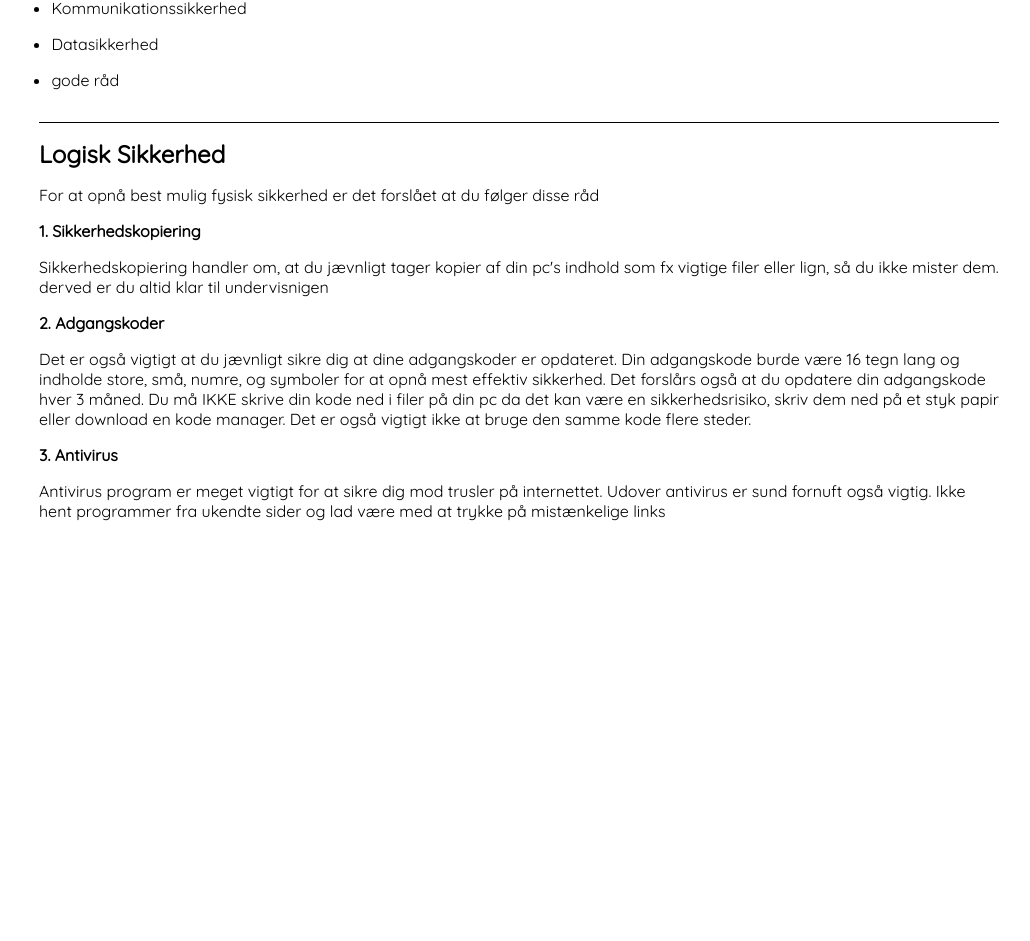
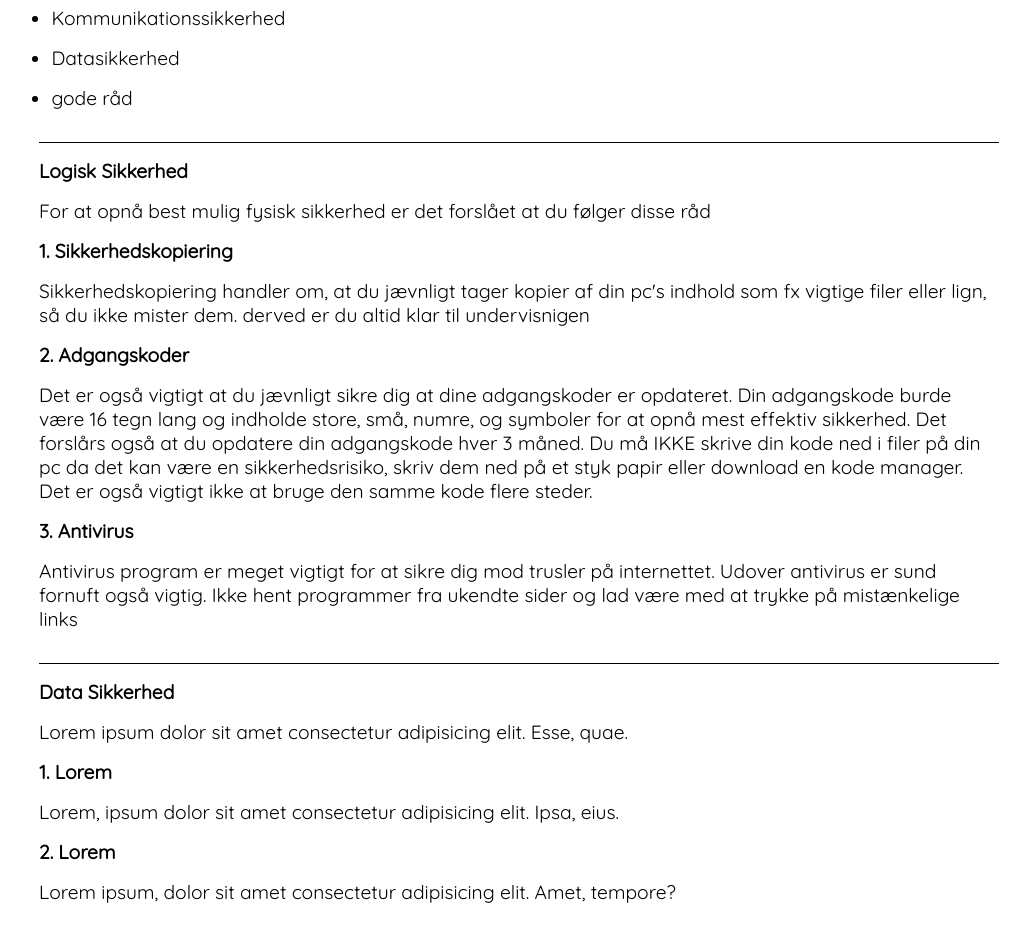
Before and after one commit to Bobby2075/it-sikkerhed, a React (Create React App) app: page / in a window 1280 px wide. Shown: the part 315-1256 px from the top of the page, without its empty margins (121-1151 px from the left). Before the commit the page ends 900 px from the top, so only its background shows below. Built offline with nearby package versions, Linux system fonts and the light colour scheme.

Commit message:
brrr
rrrrb

```diff
--- a/src/Home.js
+++ b/src/Home.js
@@ -35,6 +35,22 @@ const Home = () => {
                 </article>
             </div>
 
+            <div className="fysisk" id="data">
+                <article>
+                    <h2>Data Sikkerhed</h2>
+
+                    <p>Lorem ipsum dolor sit amet consectetur adipisicing elit. Esse, quae.</p>
+
+                    <p className="txt"><strong>1. Lorem</strong></p>
+
+                    <p className="txt">Lorem, ipsum dolor sit amet consectetur adipisicing elit. Ipsa, eius.</p>
+
+                    <p className="txt"><strong>2. Lorem</strong></p>
+
+                    <p className="txt">Lorem ipsum, dolor sit amet consectetur adipisicing elit. Amet, tempore?</p>
+                </article>
+            </div>
+
 
         </div>
         </div>
--- a/src/Navbar.js
+++ b/src/Navbar.js
@@ -4,7 +4,7 @@ const Navbar = () => {
             <h1>IT-Sikkerhed</h1>
             <div className="links">
                 <a href="#logik">Logisk Sikkerhed</a>
-                <a href="/">Internet Sikkerhed</a>
+                <a href="#data">Data Sikkerhed</a>
             </div>
         </nav>
     );
--- a/src/scss/style.css
+++ b/src/scss/style.css
@@ -6,6 +6,7 @@ html {
 * {
   margin: 0;
   font-family: 'Quicksand', sans-serif;
+  font-size: 1.5vw;
 }
 
 * .navbar {
@@ -32,7 +33,7 @@ html {
 }
 
 * .home {
-  width: 960px;
+  max-width: 960px;
   margin: 5% auto;
   text-align: left;
 }
--- a/src/scss/style.scss
+++ b/src/scss/style.scss
@@ -6,6 +6,7 @@ html {
 * {
     margin: 0;
     font-family: 'Quicksand', sans-serif;
+    font-size: 1.5vw;
 
     .navbar {
         padding: 20px;
@@ -27,7 +28,7 @@ html {
     }
 
     .home {
-        width: 960px;
+        max-width: 960px;
         margin: 5% auto;
         text-align: left;
 
@@ -53,4 +54,5 @@ html {
         }
     }
 
+
 }
```
Also changed, not shown: 1 other file (tests, documents, lock files or other folders).
